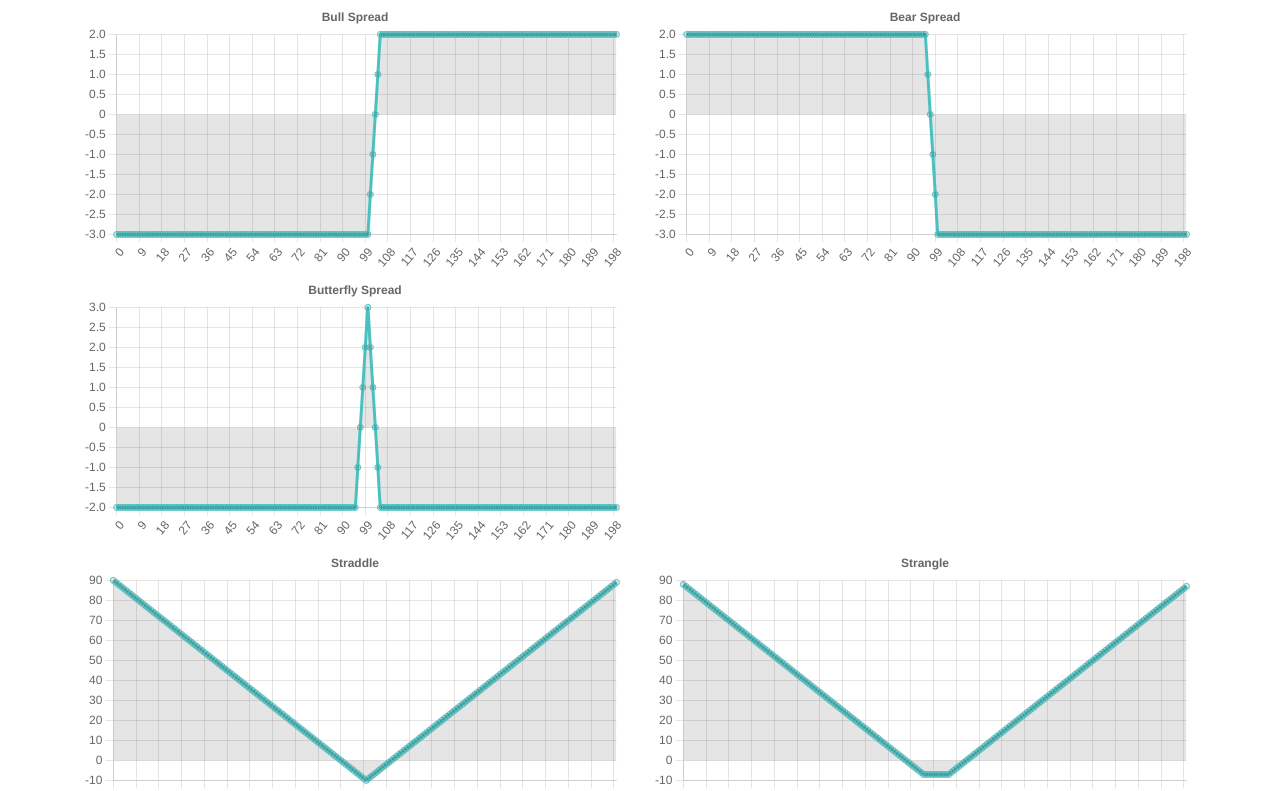
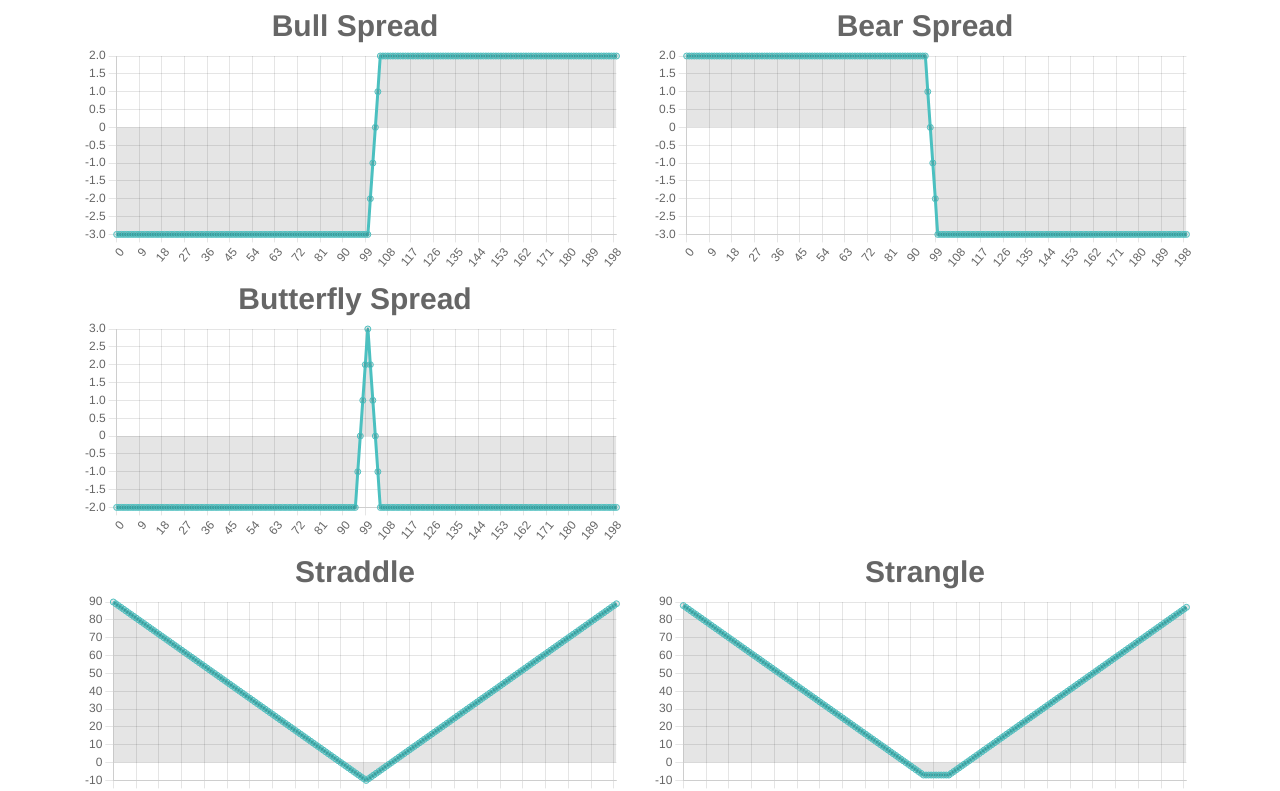
Before and after one commit to allyrilling/options-visualizer, a React (Create React App) app: page / in a window 1280 px wide. Shown: the top 791 px of the page. Built offline with nearby package versions, Linux system fonts and the light colour scheme.

Commit message:
Add tooltips

```diff
--- a/src/App.js
+++ b/src/App.js
@@ -121,20 +121,26 @@ Object.entries(spreads).forEach(([key, value]) => {
 	portfolioPayoffDataArray.push([key, createChartData(key, value)]);
 });
 
-const payoffCharts = () => {
-	let inc = 0;
-
 const chartOptions = (textName) => {
 	return {
 		plugins: {
-				title: { display: true, text: textName },
+			title: {
+				display: true,
+				text: textName,
+				font: { size: 30 },
+			},
 			legend: {
 				display: false,
+			},
+			tooltip: {
+				enabled: true,
 			},
 		},
 	};
 };
 
+const payoffCharts = () => {
+	let inc = 0;
 	return (
 		<Container>
 			<Row className='h-250'>
```
Lines whose indentation alone changed are shown as unchanged.
